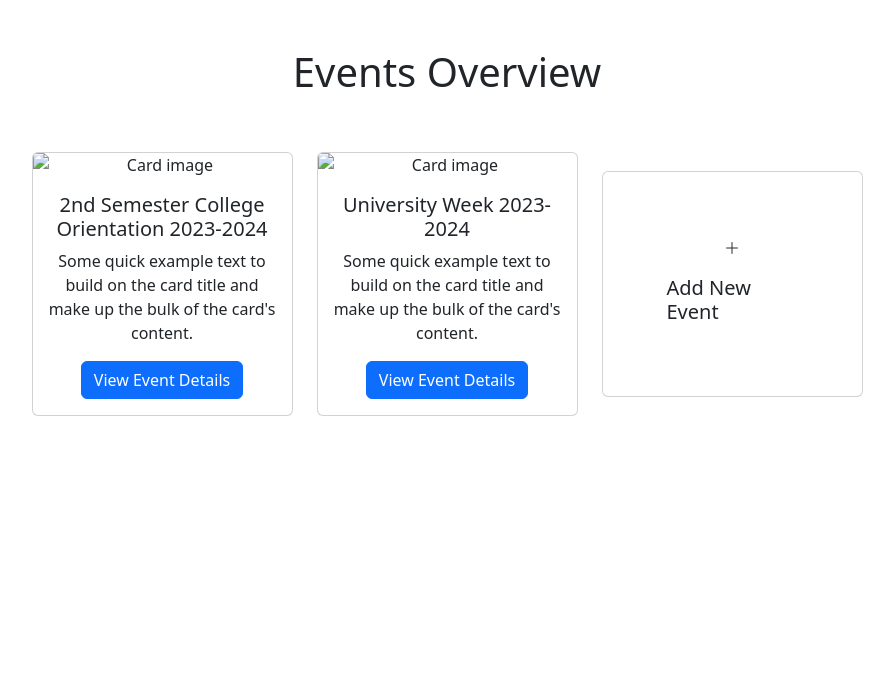
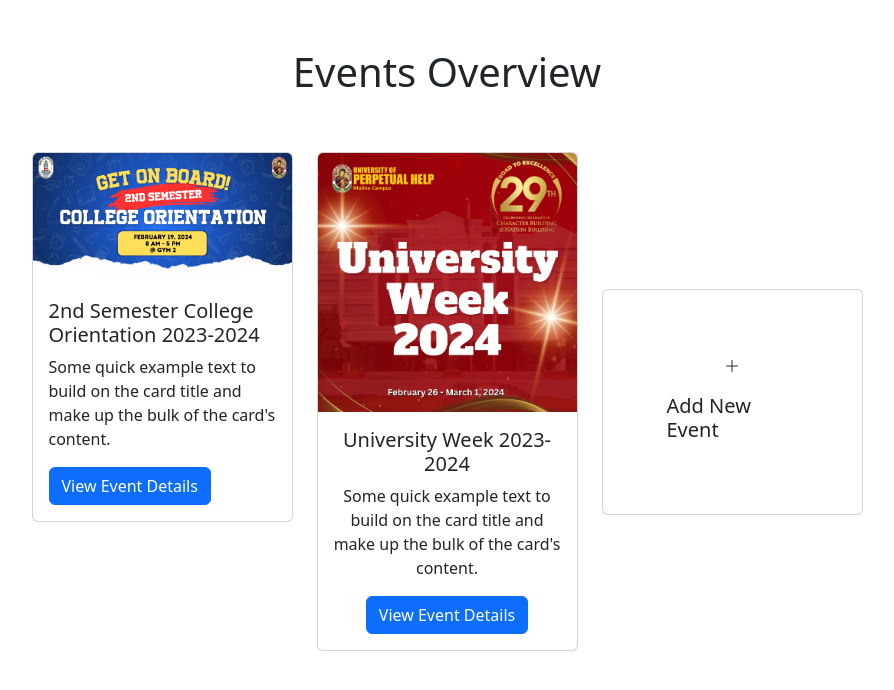
Before and after one commit to MACantara/TRACKIT, a Flask app: page /events-overview in a window 1280 px wide. Shown: the part 56-746 px from the top of the page, without its empty margins (193-1087 px from the left). Run offline with Flask 3, Linux system fonts and the light colour scheme; some libraries are stand-ins or nearby versions.

Commit message:
Update event images in events-overview.html

```diff
--- a/templates/events-overview.html
+++ b/templates/events-overview.html
@@ -12,8 +12,8 @@
     </div>
     <div class="row g-4 justify-content-center">
         <div class="col-3">
-            <div class="card text-center">
-                <img src="https://via.placeholder.com/150" class="card-img-top" alt="Card image">
+            <div class="card">
+                <img src="{{ url_for('static', filename='img/Poster-2nd-Semester-College-Orientation-SY-2023-2024.png')}}" class="card-img-top" alt="Card image">
                 <div class="card-body">
                     <h5 class="card-title">2nd Semester College Orientation 2023-2024</h5>
                     <p class="card-text">Some quick example text to build on the card title and make up the bulk of the
@@ -24,7 +24,7 @@
         </div>
         <div class="col-3">
             <div class="card text-center">
-                <img src="https://via.placeholder.com/150" class="card-img-top" alt="Card image">
+                <img src="{{ url_for('static', filename='img/university-week-picture.jpg')}}" class="card-img-top" alt="Card image">
                 <div class="card-body">
                     <h5 class="card-title">University Week 2023-2024</h5>
                     <p class="card-text">Some quick example text to build on the card title and make up the bulk of the
```
Also changed, not shown: static/img/Poster-2nd-Semester-College-Orientation-SY-2023-2024.png (added), static/img/university-week-picture.jpg (added).
